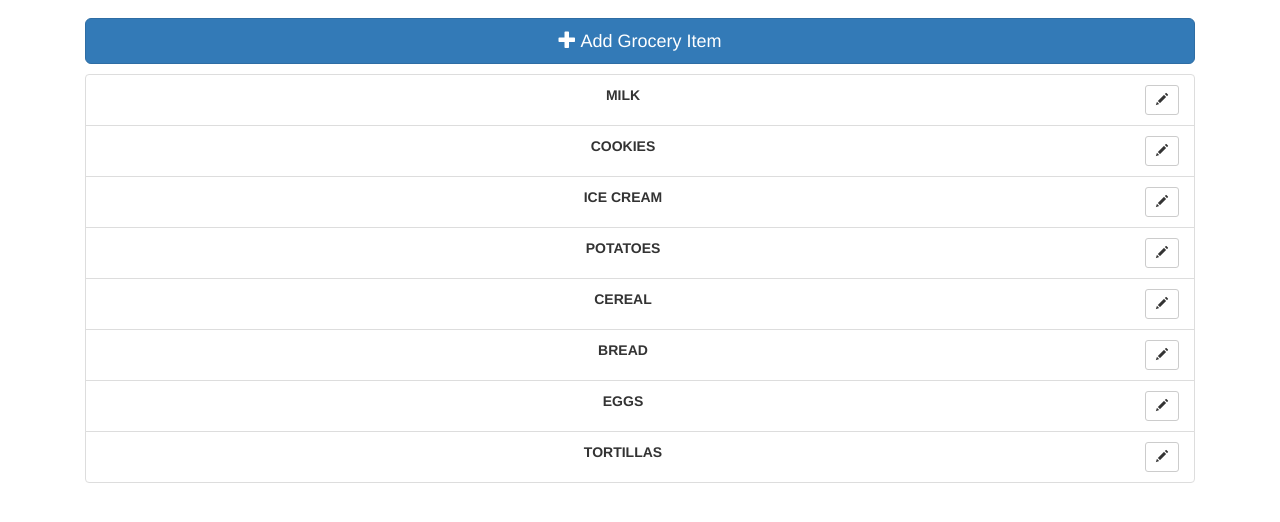
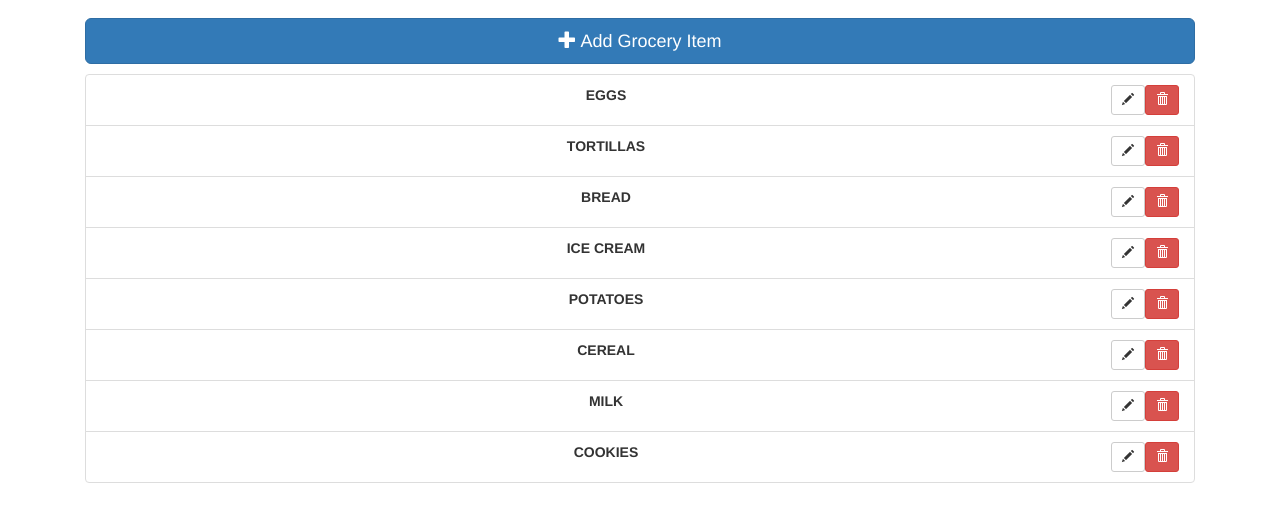
Before and after one commit to girish-gabra/Grocery-App, a plain HTML site: page index.html in a window 1280 px wide. Shown: the part 54-576 px from the top of the page. Drawn offline with Linux system fonts and the light colour scheme.

Commit message:
Added code to delete grocery item

```diff
--- a/Views/groceryList.html
+++ b/Views/groceryList.html
@@ -3,11 +3,15 @@
 	<span class="glyphicon glyphicon-plus"></span>
 	Add Grocery Item</a>
     <ul class='list-group'>
-        <li ng-repeat = 'item in groceryItems|orderBy:"date"' class='list-group-item text-center clearfix'>
+        <li ng-repeat = 'item in groceryItems|orderBy:"-date"' class='list-group-item text-center clearfix'>
                 <span style='font-weight:bold'>{{item.itemName|uppercase}}</span>
+                 <buton type='buton' class='btn btn-sm btn-danger pull-right' ng-click='removeItem(item)'>
+                    <span class = 'glyphicon glyphicon-trash'></span>
+                </buton>
                 <a href='#/addItem/edit/{{item.id}}' class = 'btn btn-sm btn-default pull-right'>
                 	<span class = 'glyphicon glyphicon-pencil'></span>
                 </a>
+
         </li>
     </ul>
 
--- a/js/app.js
+++ b/js/app.js
@@ -25,14 +25,14 @@ app.config(function($routeProvider){
 app.service("GroceryService",function(){
     var groceryService = []
     groceryService.groceryItems = [
-        {id:1, completed:true, itemName: 'milk', date: '2014-10-01'},
-        {id:2, completed:true, itemName: 'cookies', date: '2014-10-01'},
-        {id:3, completed:true, itemName: 'ice cream', date: '2014-10-02'},
-        {id:4, completed:true, itemName: 'potatoes', date: '2014-10-02'},
-        {id:5, completed:true, itemName: 'cereal', date: '2014-10-03'},
-        {id:6, completed:true, itemName: 'bread', date: '2014-10-03'},
-        {id:7, completed:true, itemName: 'eggs', date: '2014-10-04'},
-        {id:8, completed:true, itemName: 'tortillas', date: '2014-10-04'}
+        {id:1, completed:true, itemName: 'milk', date: new Date("October 1,2014 11:!3:00")},
+        {id:2, completed:true, itemName: 'cookies', date: new Date("October 1,2014 11:!3:00")},
+        {id:3, completed:true, itemName: 'ice cream', date: new Date("October 2,2014 11:!3:00")},
+        {id:4, completed:true, itemName: 'potatoes', date: new Date("October 2,2014 11:!3:00")},
+        {id:5, completed:true, itemName: 'cereal', date: new Date("October 2,2014 11:!3:00")},
+        {id:6, completed:true, itemName: 'bread', date: new Date("October 3,2014 11:!3:00")},
+        {id:7, completed:true, itemName: 'eggs', date: new Date("October 4,2014 11:!3:00")},
+        {id:8, completed:true, itemName: 'tortillas', date: new Date("October 4,2014 11:!3:00")}
     ];
     console.log('inside groceryService');
     groceryService.findByID = function(id){
@@ -54,7 +54,7 @@ app.service("GroceryService",function(){
             groceryService.newID = maxID.id+1
         }
         return groceryService.newID;
-    }
+    };
 
     groceryService.save = function(entry){
 
@@ -71,15 +71,26 @@ app.service("GroceryService",function(){
         }
 
 
-    }
+    };
 
-    return groceryService
+    groceryService.removeItem = function(entry){
+        var index = groceryService.groceryItems.indexOf(entry);
+        groceryService.groceryItems.splice(index,1); // implies start from index 'index' and delete number of entries = 1
+
+
+    };
+
+    return groceryService;
 });
 
 app.controller("HomeController", ["$scope", "GroceryService", function($scope,GroceryService) {
     $scope.appTitle = "Grocery list";
     //console.log('inside home controller');
      $scope.groceryItems = GroceryService.groceryItems;
+
+     $scope.removeItem=function(entry){
+        GroceryService.removeItem(entry);
+     }
 }]);
 
 app.controller("GroceryListItemController",  ["$scope","$routeParams","$location", "GroceryService",  function($scope,$routeParams,$location,GroceryService){
```
